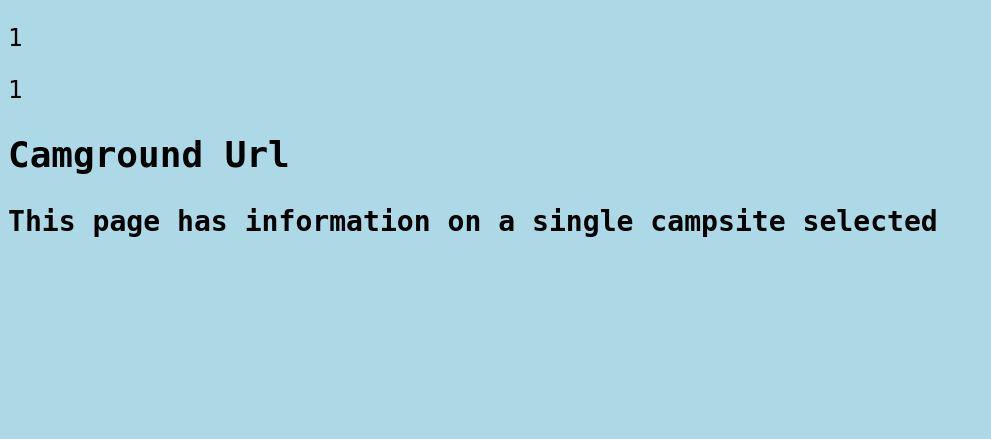
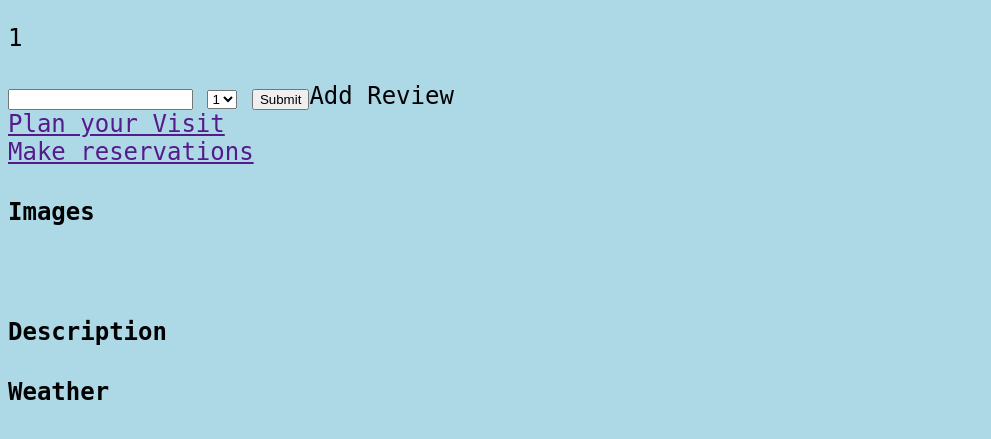
Before and after one commit to jamiemancini/FinalProject, a Flask app: page /1 in a window 1280 px wide. Shown: the top 439 px of the page, without its empty margins (0-991 px from the left). Run offline with Flask 2, Linux system fonts and the light colour scheme; a user stored in the database is signed in; data that the repository does not hold is empty.

Commit message:
added review feature

```diff
--- a/Templates/search_results.html
+++ b/Templates/search_results.html
@@ -2,21 +2,46 @@
 
 {% block body %}
 
-<p id="campsite_id">{{campground_id}}</p>
-<p id="user">{{user_id}}</p>
-<h2>Camground Url </h2>
-<a href="{{campground_data['data'][0]['url']}}">{{campground_data['data'][0]['url']}}</a>
 
-<p>{{campground_data}}</p>
+<p id="user_id">{{user_id}}</p>
 
-<h3>This page has information on a single campsite selected</h3>
-<div id="campsite_information"></div>
+    <h2>{{campground_data['data'][0]['name']}} </h2>
+    <form id="create_rating" action="/save_reviews" method="POST">
+        <input type="hidden" id="campground_id" name="campground_id" value="{{campground_id}}"></input>
+        <input type="text" id="description" name="description"> </input>
+        <select  id="score" name="score">
+            <option value="1">1</option>
+            <option value="2">2</option>
+            <option value="3">3</option>
+            <option value="4">4</option>
+            <option value="5">5</option>
+        </select>
+        <input type="submit">Add Review</input>
+    </form>
+    </form>
+    <div id="NPS_campground_url">
+        <a href="{{campground_data['data'][0]['url']}}">Plan your Visit</a>
+    </div>
 
-<div id="campsite_image"></div>
-<div id="campsite"></div>
+    <div id="NPS_campground_">
+        <a href="{{campground_data['data'][0]['reservationInfo']}}">Make reservations</a>
+    </div>
+    <div id="campsite_image"></div>
+        <h4>Images</h4>
+    <img src="{{campground_data['data'][0]['images'][0]['url']}}" width ="400">
+    </div>
 
-<!-- <div>
+    <div id="campsite_description">
+        <h4>Description</h4>
+            <p>{{campground_data['data'][0]['description']}}</p>
+        </div>
 
-    <script src="static/wecamp.js"></script>
-</div> -->
+
+<div id="weather_overview">
+    <h4>Weather</h4>
+    <p>{{campground_data['data'][0]['weatherOverview']}}</p>
+</div>
+
+
+
 {% endblock %}
--- a/server.py
+++ b/server.py
@@ -168,6 +168,21 @@ def view_campground(campground_id):
 
     return render_template ("search_results.html", campground_id=campground_id, user_id=user_id, campground_data=data)
 
+@app.route('/save_reviews', methods = ["POST"])
+def save_review():
+    """creates a review by user"""
+    user_id = session.get("user_id", None)
+    campground_id=request.form.get("campground_id")
+    description=request.form.get("description")
+    score=request.form.get("score")
+
+    rating = crud.create_rating(user_id,campground_id,description,score)
+
+    db.session.add(rating)
+    db.session.commit()
+
+    return redirect(f"/{campground_id}")
+
 
 
 @app.route('/search_campground')
```
Also changed, not shown: crud.py (+9 -2 lines), model.py (+1 -16 lines).
